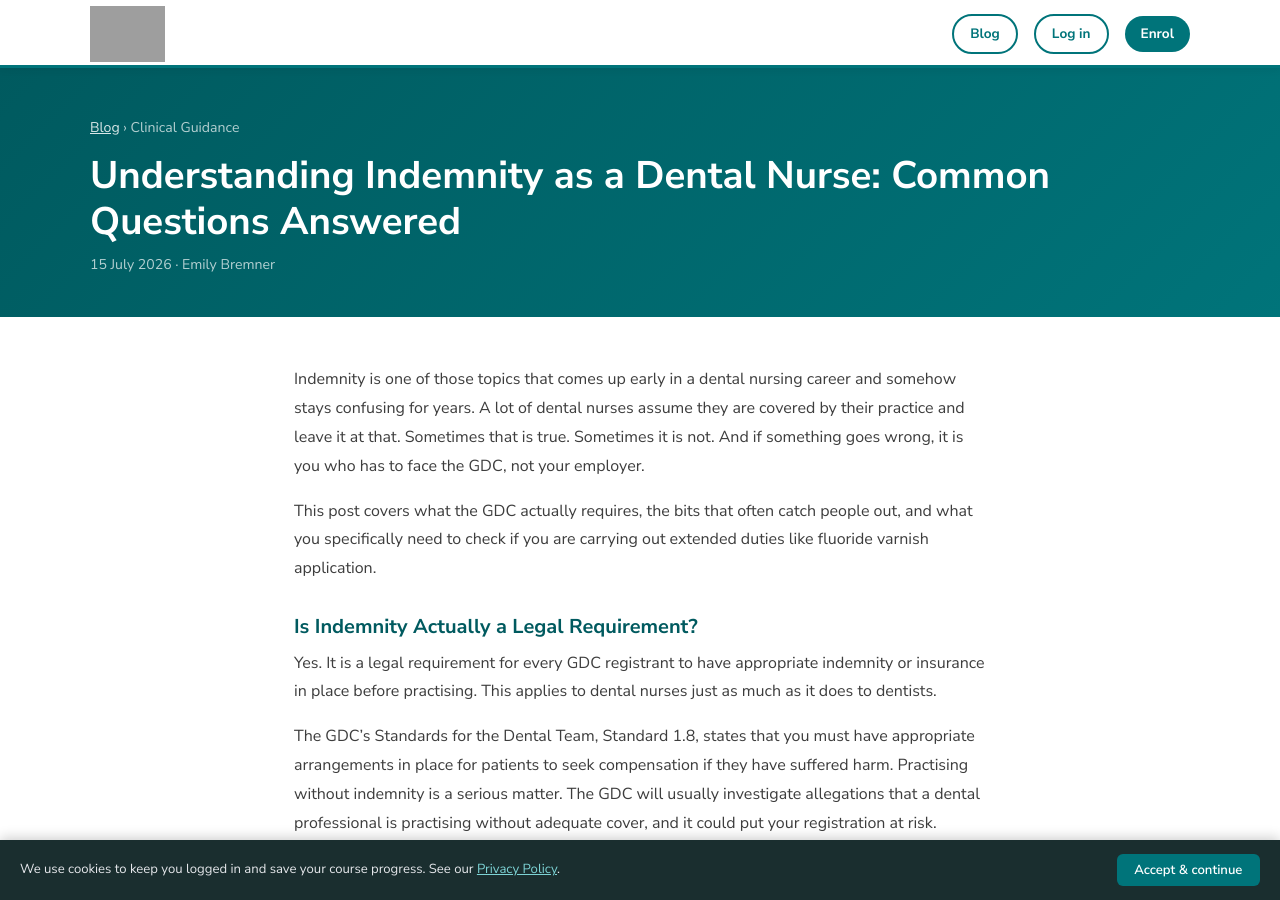
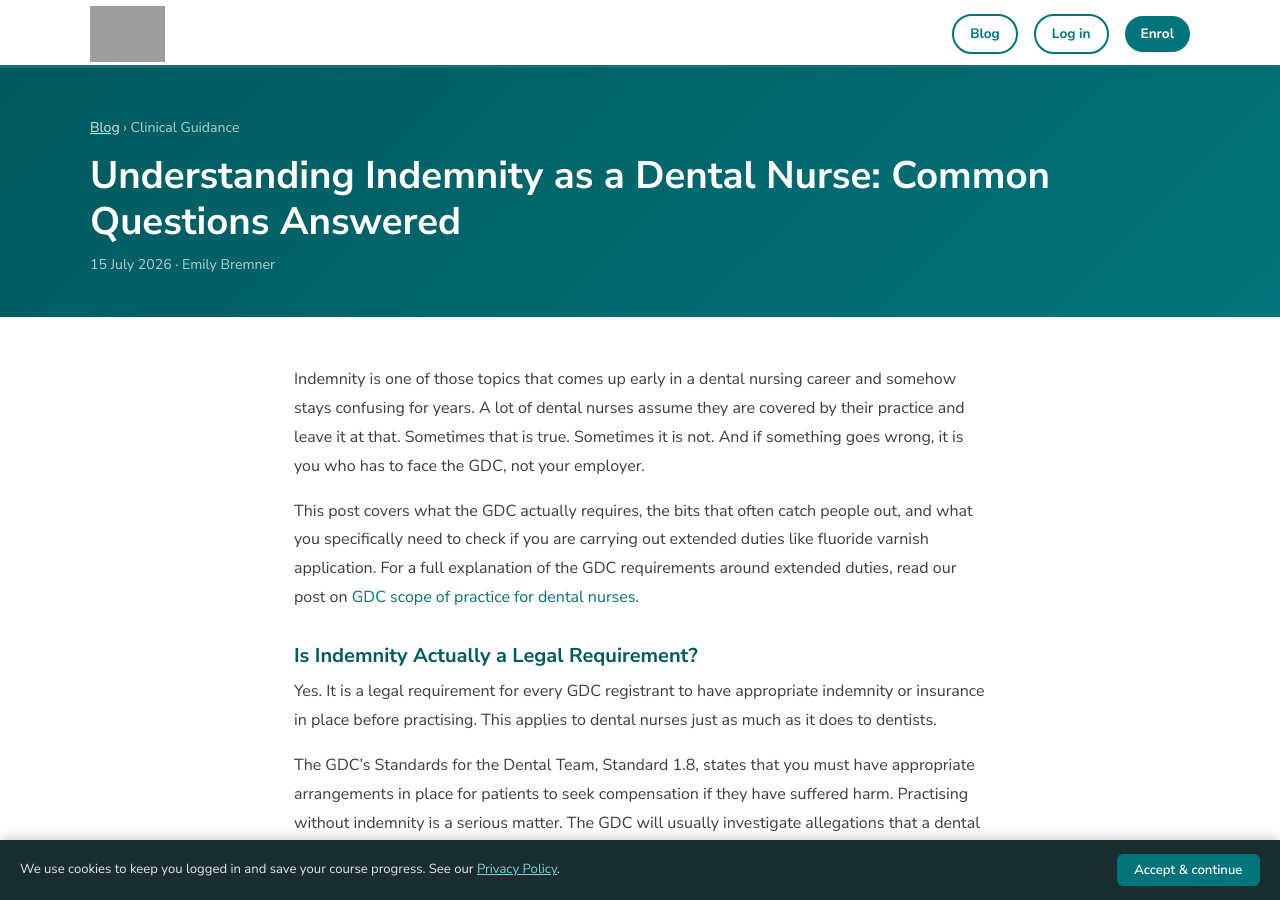
Before and after one commit to dentalnurse/Fluoride, a Jekyll site: the page built from _posts/2026-07-15-understanding-indemnity-dental-nurse.md, in a window 1280 px wide and 900 px high. Built offline with Jekyll 4.4.1, drawn with Linux system fonts in a browser that asks for light colours; grey boxes are pictures that could not be loaded.

Commit message:
Update 2026-07-15-understanding-indemnity-dental-nurse.md

```diff
--- a/_posts/2026-07-15-understanding-indemnity-dental-nurse.md
+++ b/_posts/2026-07-15-understanding-indemnity-dental-nurse.md
@@ -15,7 +15,9 @@ wrong, it is you who has to face the GDC, not your employer.
 
 This post covers what the GDC actually requires, the bits that often
 catch people out, and what you specifically need to check if you are
-carrying out extended duties like fluoride varnish application.
+carrying out extended duties like fluoride varnish application. For a
+full explanation of the GDC requirements around extended duties, read
+our post on [GDC scope of practice for dental nurses](https://dentalnurse.github.io/Fluoride/blog/can-dental-nurses-apply-fluoride-varnish-gdc-scope-of-practice-2025/).
 
 ## Is Indemnity Actually a Legal Requirement?
 
```
